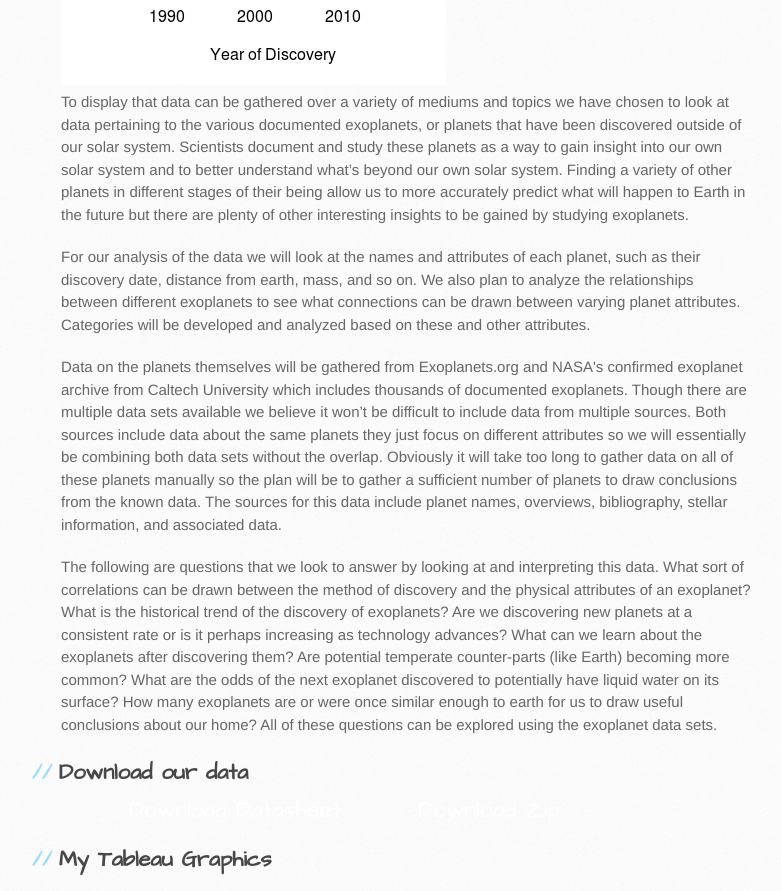
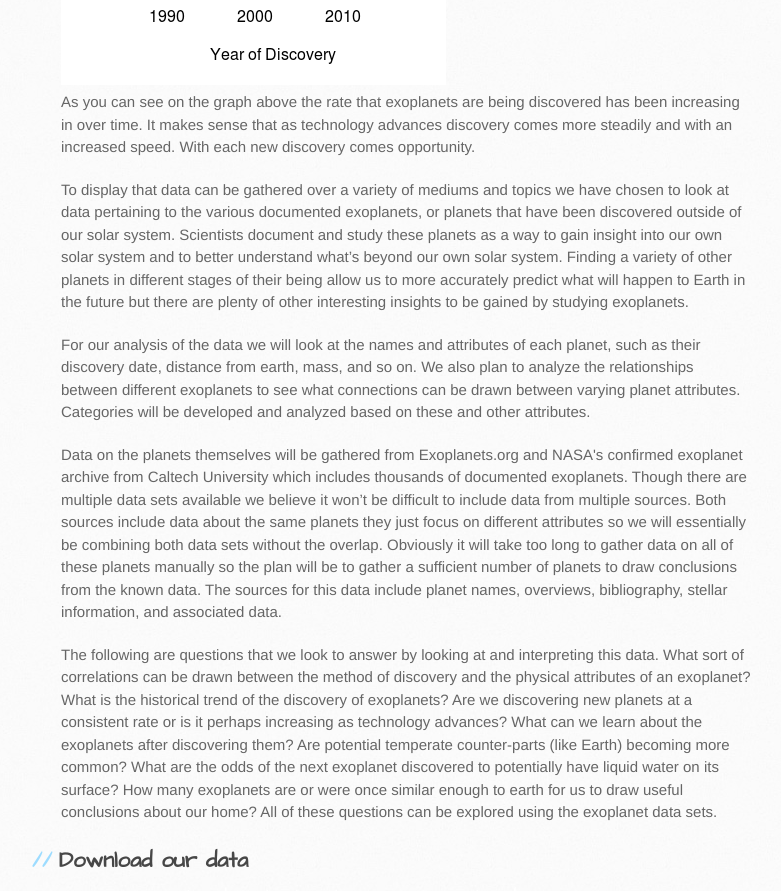
Before and after one commit to davidPanson/CS3250_Fall16_Project_Repo, a plain HTML site: page index.html in a window 1280 px wide. Shown: the part 834-1725 px from the top of the page, without its empty margins (109-890 px from the left). Drawn offline with Linux system fonts and the light colour scheme.

Commit message:
Update index.html

```diff
--- a/index.html
+++ b/index.html
@@ -41,6 +41,10 @@
 		might be out there waiting to be discovered.
 	</p>
 	 <img src="images/RateofPlanetDiscovery.png" border="0">
+	<p>
+		As you can see on the graph above the rate that exoplanets are being discovered has been increasing in over time. It makes sense that as
+		technology advances discovery comes more steadily and with an increased speed. With each new discovery comes opportunity.
+	</p>
 </div>
 
 <div id="proposal">
```
